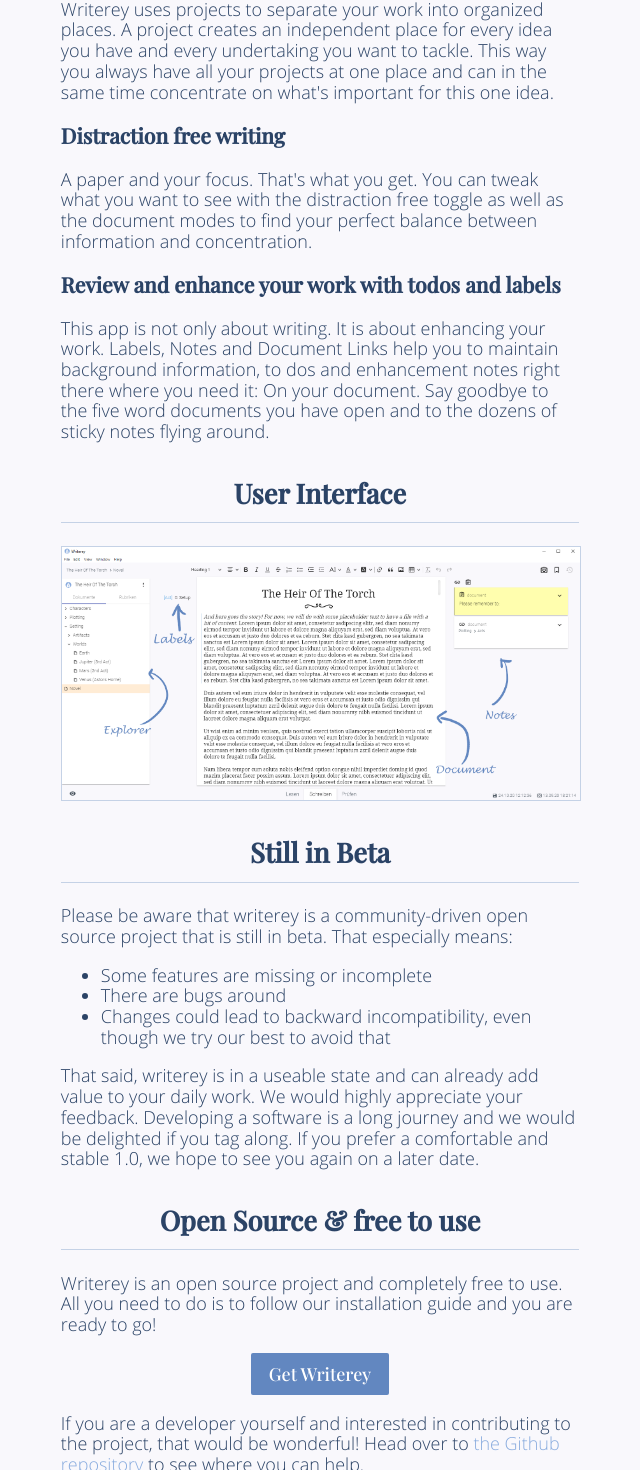
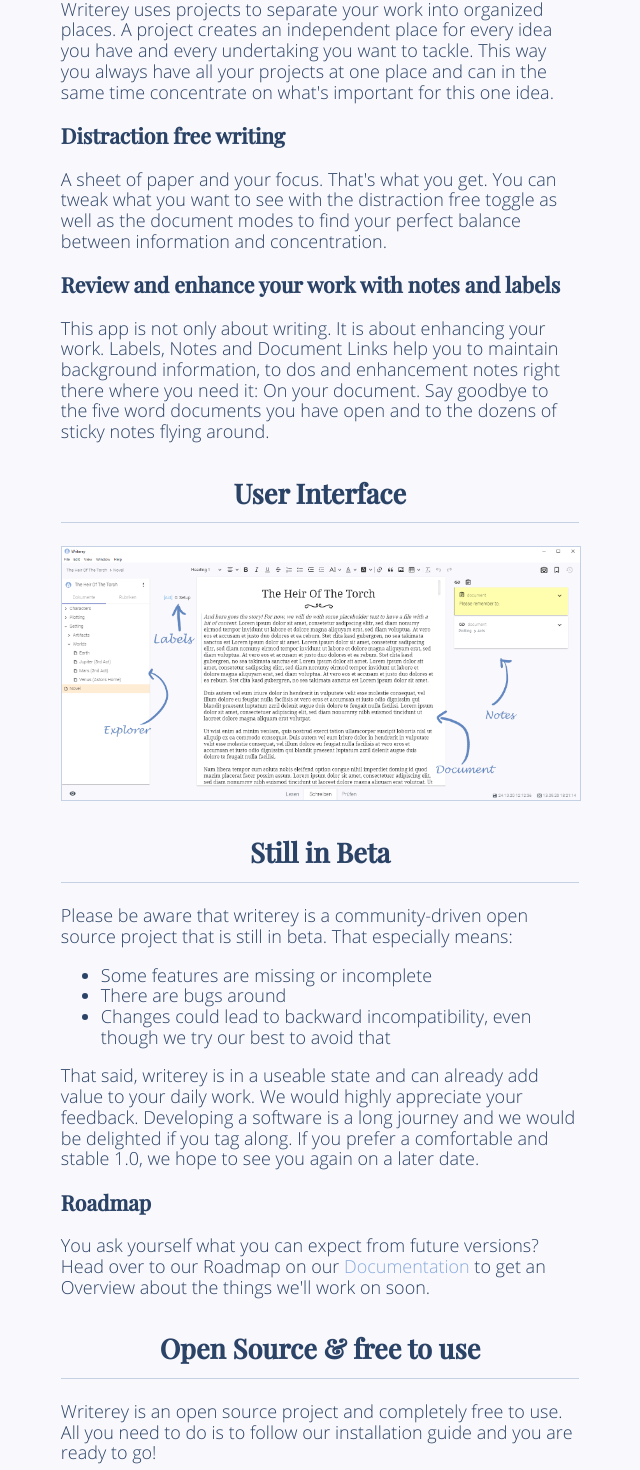
Before and after one commit to s-blu/writerey-pages, a Vue app in the folder homepage/: page / in a window 1280 px wide. Shown: the part 781-2251 px from the top of the page, without its empty margins (320-960 px from the left). Built offline with nearby package versions, Linux system fonts and the light colour scheme.

Commit message:
feat(homepage): add german language

```diff
--- a/homepage/src/components/betaHint.vue
+++ b/homepage/src/components/betaHint.vue
@@ -6,6 +6,12 @@
       <li v-for="point in betaPoints" :key="point">{{ point }}</li>
     </ul>
     <p>{{ $t("beta.v1hint") }}</p>
+    <h3>{{ $t("beta.roadmap.title") }}</h3>
+    <i18n path="beta.roadmap.text" tag="p">
+      <template v-slot:link>
+        <a :href="$t('beta.roadmap.link')" target="_blank">{{ $t("beta.roadmap.link-label") }}</a>
+      </template>
+    </i18n>
   </div>
 </template>
 
--- a/homepage/src/i18n.ts
+++ b/homepage/src/i18n.ts
@@ -17,7 +17,7 @@
 }
 
 let uiLocale = navigator.language.split("-")[0];
-const supportedLocales = ["en"];
+const supportedLocales = ["en", "de"];
 if (!supportedLocales.includes(uiLocale)) {
   console.warn(`translations in user locale "${uiLocale}" are not available, falling back to en`);
   uiLocale = "en";
--- /dev/null
+++ b/homepage/src/i18n/de.json
@@ -0,0 +1,73 @@
+{
+  "title": "Writerey",
+  "links": {
+    "documentation": "https://docs.writerey.com/"
+  },
+  "navbar": {
+    "documentation": "Dokumentation",
+    "download": "Download",
+    "home": "Home"
+  },
+  "introduction": {
+    "text": "Writerey ist eine Software, die dir helfen will, deine Geschichten zu verfassen, zu organisieren und zu verfeinern. Egal ob du Gedichte schreibst, Kurzgeschichten, ganze Bücher oder etwas Anderes, Writerey ist dein Ort zum fokussierten Arbeiten."
+  },
+  "features": {
+    "title": "Funktionen",
+    "autosave": {
+      "title": "Automatisches Speichern und dauerhafte Sicherungen",
+      "text": "Die Writerey sichert deine Arbeit auf zwei Arten: Erstens speichert sie automatisch jedes Dokument an dem du arbeitest, wann immer du eine kurze Schreibpause machst. Zweitens fertigt sie Sicherungen an. Das bedeutet, die App merkt sich wie dein Dokument zu einem bestimmten Zeitpunkt aussah und speichert das, für immer. Damit stellt die Writerey sicher, das du nie wieder einen Zwischenstand verlierst."
+    },
+    "projects": {
+      "title": "Organisiere deine Arbeit mithilfe von Projekten",
+      "text": "Writerey nutzt Projekte um deine Arbeit voneinander zu trennen. Ein Projekt ist eine unabhängige Box für jede deiner Ideen und Vorhaben. So hast du alles an einem Fleck beisammen (in der Writerey) und kannst dich gleichzeitig ausschließlich auf das konzentrieren, was für deine aktuelle Idee gerade wichtig ist."
+    },
+    "distractionfree": {
+      "title": "Schreiben ohne Ablenkung",
+      "text": "Ein Blatt Paper und deinen Fokus. Das bekommst du mit der Writerey. Mithilfe des Sichtbarkeits-Schalters und der Dokument-Modi entscheidest du, wieviel dir die App anzeigt, um deine perfekte Balance zwischen Information und Konzentration zu finden."
+    },
+    "review": {
+      "title": "Überarbeite und verbessere deine Arbeit mit Notizen und Rubriken",
+      "text": "In dieser App geht es nicht nur um das Schreiben. Es geht auch um das Verbessern deiner Werke. Rubriken, Notizen und Dokumentenlinks helfen dir, deine Hintergrund-Informationen, To-Dos und Notizen genau da zu haben, wo du sie brauchst: in deinem Dokument. Sag Tschüß zu den fünf Word-Dokumenten, die du offen hast und den dutzenden Haftnotizen, die überall kleben."
+    }
+  },
+  "beta": {
+    "title": "Im Beta Stadium",
+    "intro": " Writerey ist ein Open Source Projekt, dass sich noch in der Beta befindet. Das bedeutet insbesondere:",
+    "points": [
+      "Manche Features sind noch unvollständig oder gar nicht da",
+      "Die Software hat Fehler",
+      "Zukünftige Versionen könnten zu Inkompatibilitäten mit alten Daten führen, auch wenn wir unser Bestes geben, das zu vermeiden"
+    ],
+    "v1hint": "Auch in der Beta-Version ist die Writerey ist bereits nutzbar und kann dich bei deiner täglichen Arbeit unterstützen. Eine Software zu entwickeln ist eine lange Reise und wir würden uns freuen, wenn du uns dabei begleitest und uns Rückmeldung gibst. Wenn du stattdessen eine komfortable und stabile 1.0 bevorzugst, dann sehen wir dich hoffentlich zu einem späteren Zeitpunkt wieder."
+  },
+  "docs": {
+    "title": "Dokumentation",
+    "text": "Möchtest du mehr über die Writerey herausfinden? Du weißt nicht so recht, wo du anfangen sollst? Sieh dir unsere Dokumentation an! ",
+    "link": "Zur Dokumentation"
+  },
+  "get": {
+    "title": "Kostenlose, freie Software",
+    "opensource": "Writerey ist ein Open Source Projekt und vollständig kostenlos. Alles was du tun musst, ist dem Installationsguide zu folgen und dann kannst du direkt loslegen! ",
+    "download-button": "Writerey installieren",
+    "contribute": " Du bist selbst Entwickler und möchtest etwas zu diesem Projekt beitragen? Wundervoll! Sieh dir im {repo} an, wo wir Hilfe benötigen.",
+    "repo-link": "Github Repository"
+  },
+  "footer": {
+    "imprint": "Impressum",
+    "email": "hello@writerey.com"
+  },
+  "get-writerey": {
+    "title": "Die Writerey installieren",
+    "requirements": "Um die writerey nutzen zu können, muss dein System einige Vorrausetzungen erfüllen. Wir arbeiten daran, diesen Prozess für dich zu verbessern und zu vereinfachen, habt bitte Geduld mit uns. Du findest eine detaillierte Anleitung was du wie installieren musst auf der Installationsseite der Dokumentation.",
+    "welcome": "Wir hoffen, die Writerey wird dir auf deiner Reise des Schreibens helfen. Willkommen an Bord!",
+    "doc": {
+      "link": "https://docs.writerey.com/de/installation/",
+      "label": "Installationsanleitung"
+    },
+    "download": {
+      "text": "Sobald dein System fertig konfiguriert ist, lad dir die neuste Version der Writerey bei Github herunter und du bist bereit, loszulegen! Schau erneut in die Installationsanleitung, falls du mehr informationen brauchst.",
+      "link": "https://github.com/s-blu/writerey/releases/latest",
+      "label": "Download Writerey"
+    }
+  }
+}
--- a/homepage/src/i18n/en.json
+++ b/homepage/src/i18n/en.json
@@ -23,10 +23,10 @@
     },
     "distractionfree": {
       "title": "Distraction free writing",
-      "text": "A paper and your focus. That's what you get. You can tweak what you want to see with the distraction free toggle as well as the document modes to find your perfect balance between information and concentration."
+      "text": "A sheet of paper and your focus. That's what you get. You can tweak what you want to see with the distraction free toggle as well as the document modes to find your perfect balance between information and concentration."
     },
     "review": {
-      "title": "Review and enhance your work with todos and labels",
+      "title": "Review and enhance your work with notes and labels",
       "text": "This app is not only about writing. It is about enhancing your work. Labels, Notes and Document Links help you to maintain background information, to dos and enhancement notes right there where you need it: On your document. Say goodbye to the five word documents you have open and to the dozens of sticky notes flying around."
     }
   },
@@ -38,7 +38,13 @@
       "There are bugs around",
       "Changes could lead to backward incompatibility, even though we try our best to avoid that"
     ],
-    "v1hint": "That said, writerey is in a useable state and can already add value to your daily work. We would highly appreciate your feedback. Developing a software is a long journey and we would be delighted if you tag along. If you prefer a comfortable and stable 1.0, we hope to see you again on a later date."
+    "v1hint": "That said, writerey is in a useable state and can already add value to your daily work. We would highly appreciate your feedback. Developing a software is a long journey and we would be delighted if you tag along. If you prefer a comfortable and stable 1.0, we hope to see you again on a later date.",
+    "roadmap": {
+      "title": "Roadmap",
+      "text": "You ask yourself what you can expect from future versions? Head over to our Roadmap on our {link} to get an Overview about the things we'll work on soon.",
+      "link-label": "Documentation",
+      "link": "https://docs.writerey.com/en/roadmap/"
+    }
   },
   "docs": {
     "title": "Documentation",
@@ -53,7 +59,7 @@
     "repo-link": "the Github repository"
   },
   "footer": {
-    "imprint": "Imprint",
+    "imprint": "Imprint & Privacy",
     "email": "hello@writerey.com"
   },
   "get-writerey": {
```
